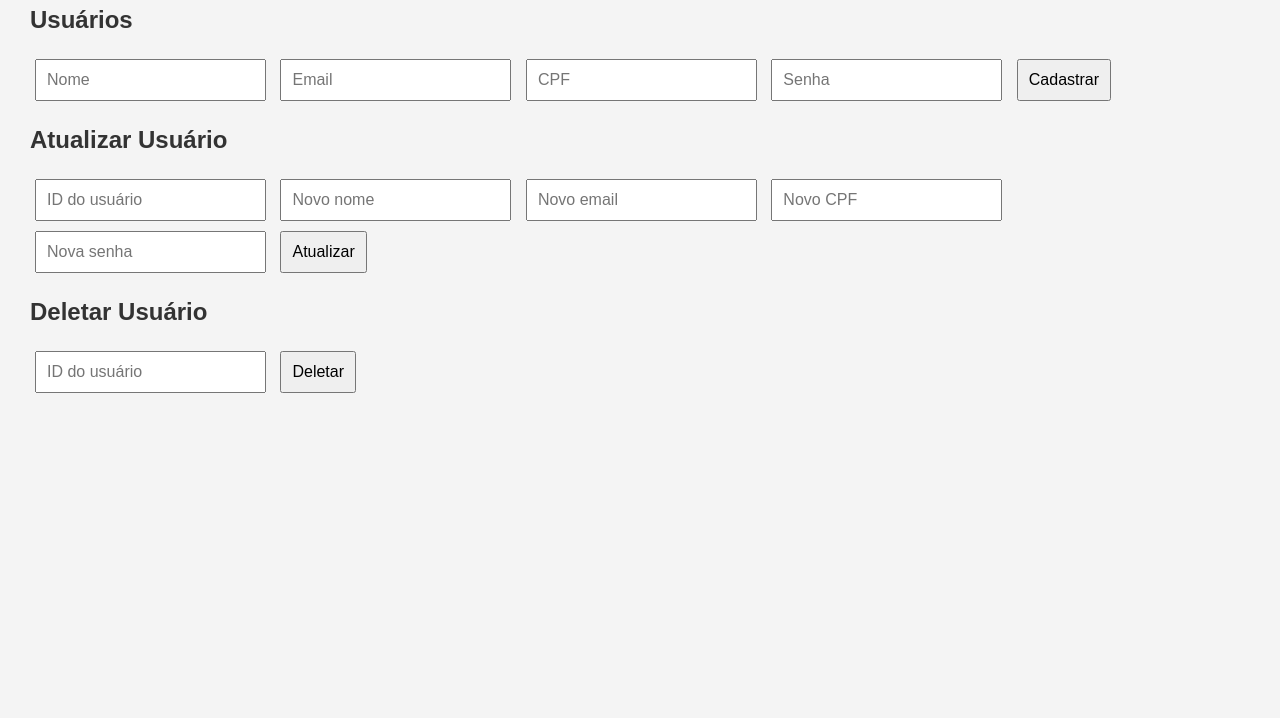
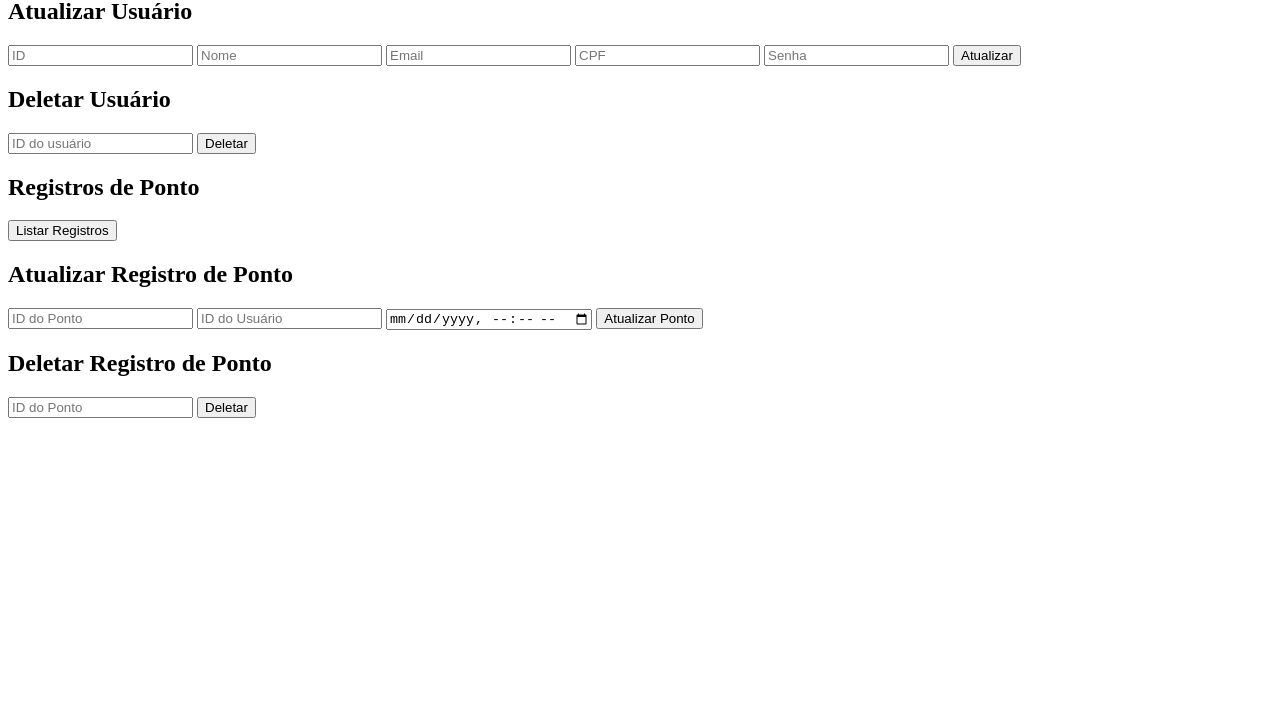
Before and after one commit to lcssilvaa/O-Clock-Web, a plain HTML site: page index.html in a window 1280 px wide. Shown: the part 82-800 px from the top of the page. Drawn offline with Linux system fonts and the light colour scheme; no server answers.

Commit message:
feat: botões e caixas de texto para as funcionalidades

```diff
--- a/index.html
+++ b/index.html
@@ -2,36 +2,25 @@
 <html lang="pt-BR">
 <head>
   <meta charset="UTF-8">
-  <title>O-Clock - Sistema de Ponto</title>
-  <link rel="stylesheet" href="css/style.css">
+  <title>O-Clock Web</title>
 </head>
 <body>
-  <h1>O-Clock</h1>
+  <h1>O'Clock - Sistema de Ponto</h1>
 
-  <section>
-    <h2>Usuários</h2>
-    <form id="formUsuario">
-      <input type="text" id="nome" placeholder="Nome" required>
-      <input type="email" id="email" placeholder="Email" required>
-      <input type="text" id="cpf" placeholder="CPF" required>
-      <input type="password" id="senha" placeholder="Senha" required>
-      <button type="submit">Cadastrar</button>
-    </form>
-    <ul id="listaUsuarios"></ul>
-  </section>
-
+  <!-- Atualizar Usuário -->
   <section>
     <h2>Atualizar Usuário</h2>
     <form id="formUpdateUsuario">
-    <input type="number" id="idUpdate" placeholder="ID do usuário" required>
-    <input type="text" id="nomeUpdate" placeholder="Novo nome">
-    <input type="email" id="emailUpdate" placeholder="Novo email">
-    <input type="text" id="cpfUpdate" placeholder="Novo CPF">
-    <input type="password" id="senhaUpdate" placeholder="Nova senha">
+      <input type="number" id="idUpdate" placeholder="ID" required>
+      <input type="text" id="nomeUpdate" placeholder="Nome">
+      <input type="email" id="emailUpdate" placeholder="Email">
+      <input type="text" id="cpfUpdate" placeholder="CPF">
+      <input type="password" id="senhaUpdate" placeholder="Senha">
       <button type="submit">Atualizar</button>
     </form>
   </section>
 
+  <!-- Deletar Usuário -->
   <section>
     <h2>Deletar Usuário</h2>
     <form id="formDeleteUsuario">
@@ -40,6 +29,33 @@
     </form>
   </section>
 
+  <!-- Listar Registros de Ponto -->
+  <section>
+    <h2>Registros de Ponto</h2>
+    <button onclick="carregarRegistros()">Listar Registros</button>
+    <ul id="listaRegistros"></ul>
+  </section>
+
+  <!-- Atualizar Registro de Ponto -->
+  <section>
+    <h2>Atualizar Registro de Ponto</h2>
+    <form id="formAtualizarPonto">
+      <input type="number" id="idPontoUpdate" placeholder="ID do Ponto" required>
+      <input type="number" id="usuarioIdUpdate" placeholder="ID do Usuário" required>
+      <input type="datetime-local" id="dataHoraUpdate" required>
+      <button type="submit">Atualizar Ponto</button>
+    </form>
+  </section>
+
+  <!-- Deletar Registro de Ponto -->
+  <section>
+    <h2>Deletar Registro de Ponto</h2>
+    <form id="formDeletarPonto">
+      <input type="number" id="idPontoDelete" placeholder="ID do Ponto" required>
+      <button type="submit">Deletar</button>
+    </form>
+  </section>
+
   <script src="js/user.js"></script>
   <script src="js/ponto.js"></script>
 </body>
```
Lines whose indentation alone changed are shown as unchanged.
